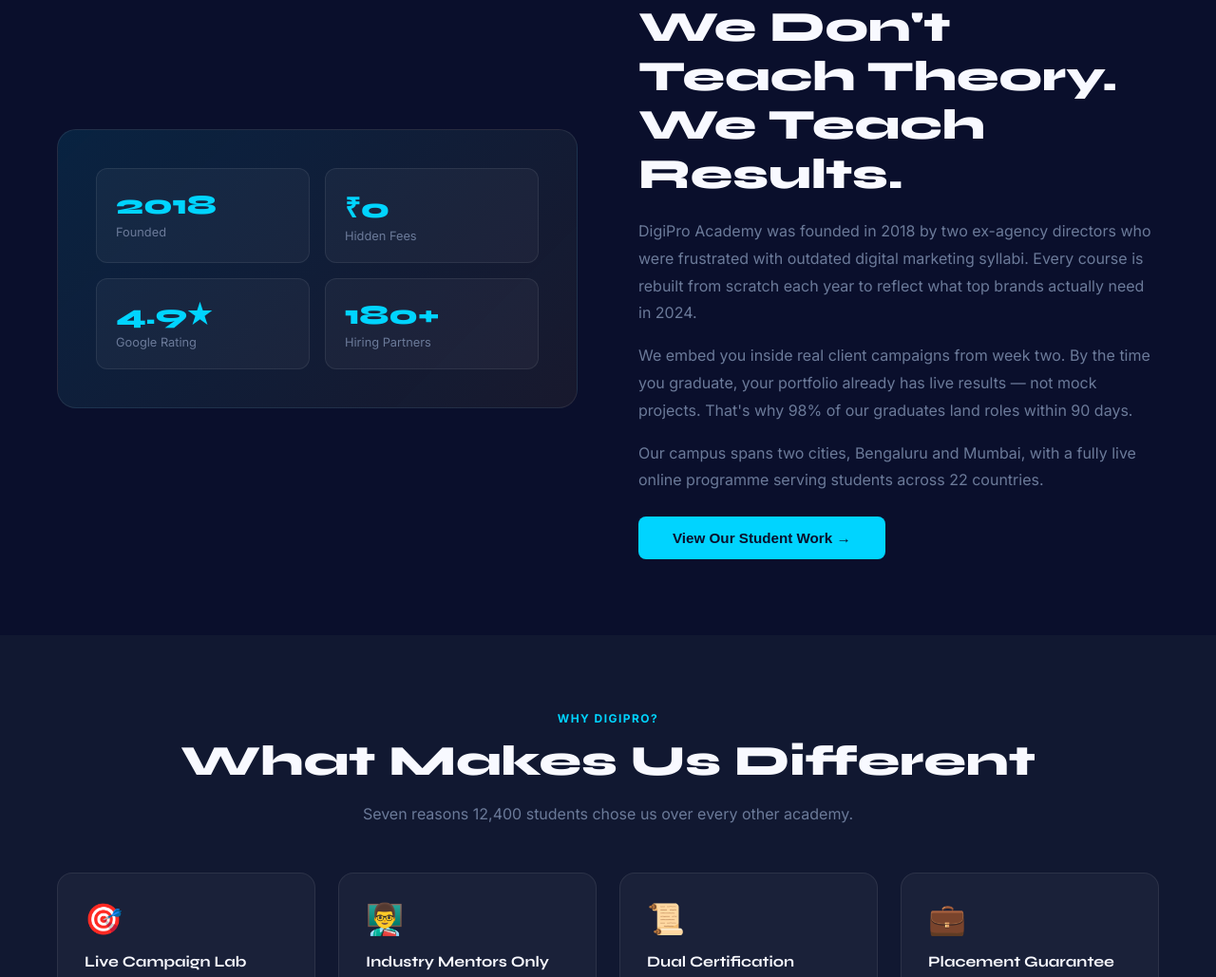
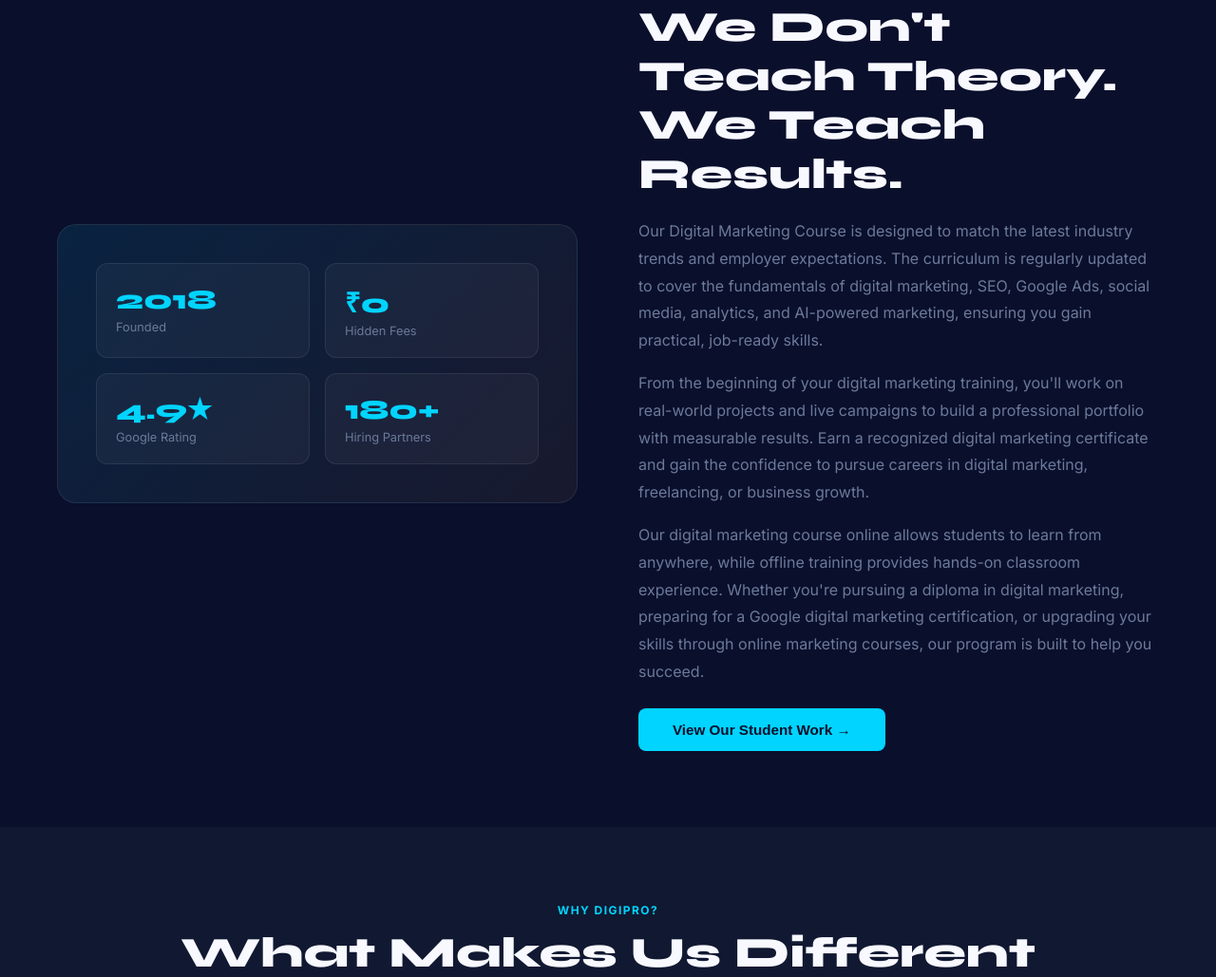
Before and after one commit to YUVRAJ22-ART/DIGITAL-MARKETING, a plain HTML site: page index.html in a window 1280 px wide. Shown: the part 2693-3722 px from the top of the page at 95% size. Drawn offline with Linux system fonts and the light colour scheme.

Commit message:
Update index.html

```diff
--- a/index.html
+++ b/index.html
@@ -489,9 +489,9 @@
       <div class="about-text fade-up">
         <div class="section-eyebrow">About DigiPro Academy</div>
         <div class="section-title" style="margin-bottom:20px;">We Don't Teach Theory.<br/>We Teach Results.</div>
-        <p>DigiPro Academy was founded in 2018 by two ex-agency directors who were frustrated with outdated digital marketing syllabi. Every course is rebuilt from scratch each year to reflect what top brands actually need in 2024.</p>
-        <p>We embed you inside real client campaigns from week two. By the time you graduate, your portfolio already has live results — not mock projects. That's why 98% of our graduates land roles within 90 days.</p>
-        <p>Our campus spans two cities, Bengaluru and Mumbai, with a fully live online programme serving students across 22 countries.</p>
+        <p>Our Digital Marketing Course is designed to match the latest industry trends and employer expectations. The curriculum is regularly updated to cover the fundamentals of digital marketing, SEO, Google Ads, social media, analytics, and AI-powered marketing, ensuring you gain practical, job-ready skills.</p>
+        <p>From the beginning of your digital marketing training, you'll work on real-world projects and live campaigns to build a professional portfolio with measurable results. Earn a recognized digital marketing certificate and gain the confidence to pursue careers in digital marketing, freelancing, or business growth.</p>
+        <p>Our digital marketing course online allows students to learn from anywhere, while offline training provides hands-on classroom experience. Whether you're pursuing a diploma in digital marketing, preparing for a Google digital marketing certification, or upgrading your skills through online marketing courses, our program is built to help you succeed.</p>
         <button class="btn-primary" onclick="showPage('portfolio')" style="margin-top:8px;">View Our Student Work →</button>
       </div>
     </div>
```
